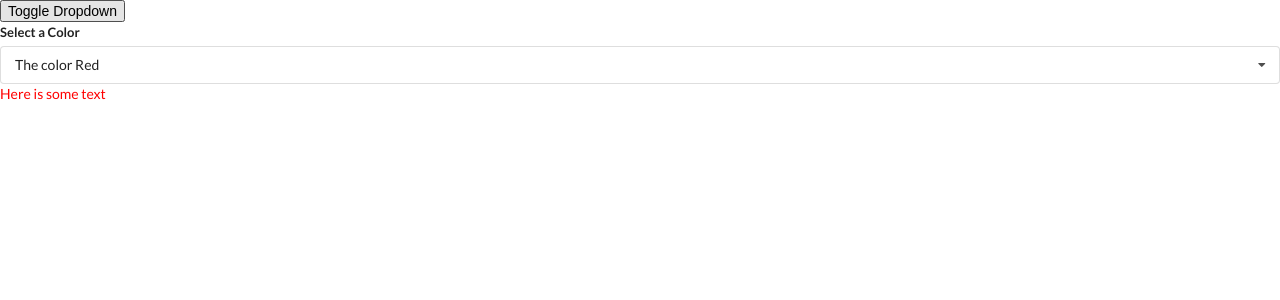
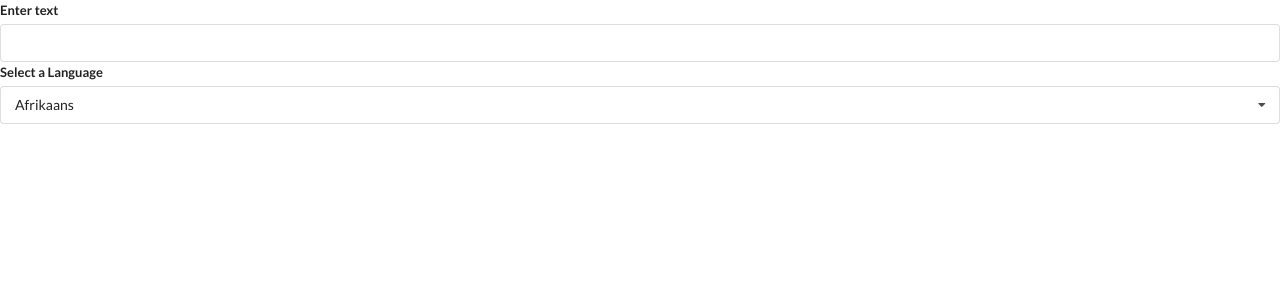
Before and after one commit to markwilland/react-widgets, a React (Create React App) app: page / in a window 1280 px wide. Shown: the top 300 px of the page. Built offline with nearby package versions, Linux system fonts and the light colour scheme.

Commit message:
added translate

```diff
--- a/src/components/App.js
+++ b/src/components/App.js
@@ -2,6 +2,7 @@
 //import Accordion from './Accordion';
 // import Search from './Search';
 import Dropdown from './Dropdown';
+import Translate from './Translate';
 
 const items = [
     {
@@ -34,16 +35,10 @@
 ];
 
 export default () => {
-    const [selected, setSelected] = useState(options[0]);
-    const [showDropdown, setShowDropdown] = useState(true);
 
     return (
         <div>
-            <button onClick={() => setShowDropdown(!showDropdown)}>Toggle Dropdown</button>
-            {showDropdown ?
-            <Dropdown selected={selected} options={options} onSelectedChange={setSelected} /> : null
-            }
-            <div style={{color: `${selected.value}`}}>Here is some text</div>
+            <Translate />
         </div>
     );
 }
--- a/src/components/Dropdown.js
+++ b/src/components/Dropdown.js
@@ -1,6 +1,6 @@
 import React, { useState, useEffect, useRef } from 'react';
 
-const Dropdown = ({ options, selected, onSelectedChange }) => {
+const Dropdown = ({ options, selected, onSelectedChange, label }) => {
     const [ open, setOpen ] = useState(false);
     const ref = useRef();
 
@@ -36,7 +36,7 @@
     return (
         <div ref={ref} className="ui form">
             <div className="field">
-                <label className="label">Select a Color</label>
+                <label className="label">{label}</label>
                 <div onClick={() => setOpen(!open)} className={`ui selection dropdown ${open ? 'visible active' : ''}`}>
                     <i className="dropdown icon"></i>
                     <div className="text">{selected.label}</div>
--- /dev/null
+++ b/src/components/Translate.js
@@ -0,0 +1,36 @@
+import React, { useState } from 'react'
+import Dropdown from './Dropdown'
+
+const options = [
+    {
+        label: 'Afrikaans',
+        value: 'af'
+    },
+    {
+        label: 'Arabic',
+        value: 'ar'
+    },
+    {
+        label: 'Hindi',
+        value: 'hi'
+    }
+];
+
+function Translate() {
+    const [language, setLanguage] = useState(options[0]);
+    const [text, setText] = useState('')
+
+    return (
+        <div>
+            <div className="ui form">
+                <div className="field">
+                    <label>Enter text</label>
+                    <input value={text} onChange={e => setText(e.target.value)} />
+                </div>
+            </div>
+            <Dropdown label="Select a Language" options={options} selected={language} onSelectedChange={setLanguage}/>
+        </div>
+    )
+}
+
+export default Translate
```
